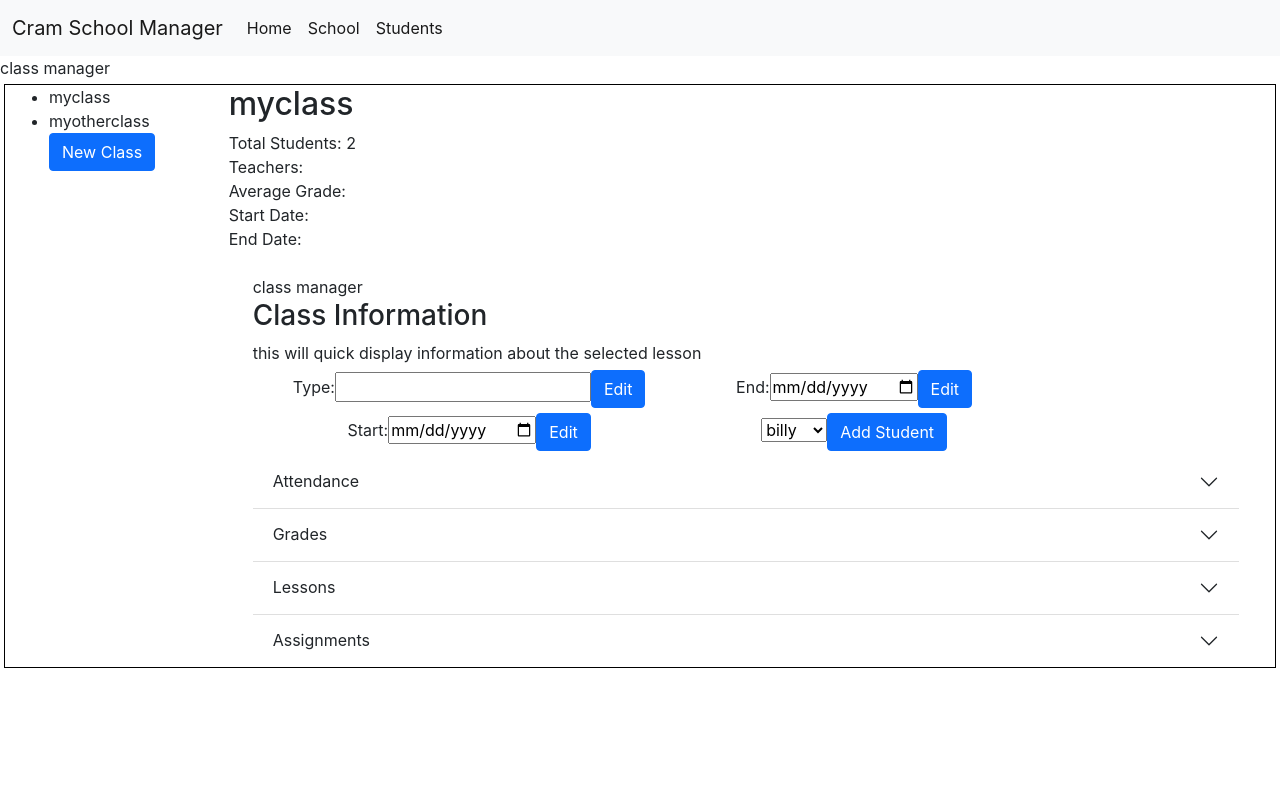
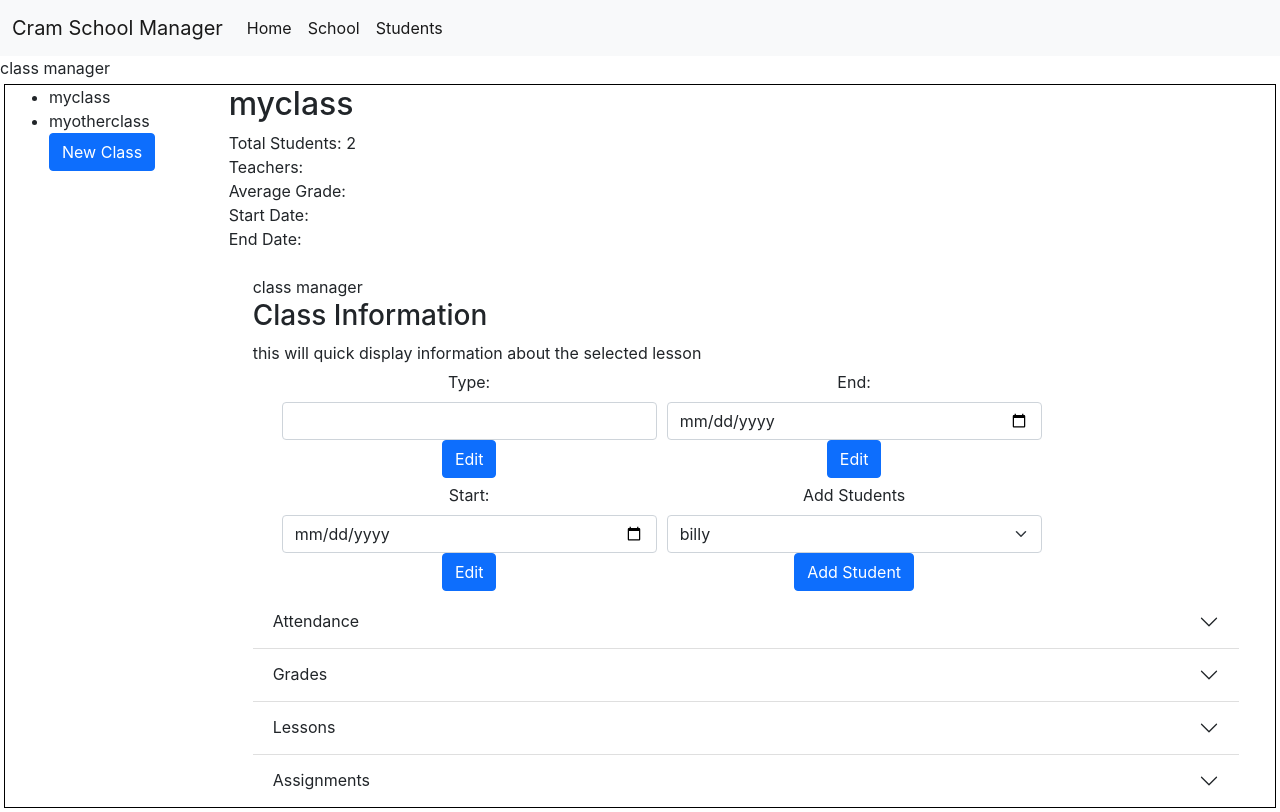
Before and after one commit to CodyGrogan/cramschoolmanager, a React (Create React App) app in the folder client/: page /school in a window 1280 px wide. Built offline with nearby package versions, Linux system fonts and the light colour scheme.

Commit message:
changed styling for class manager forms

```diff
--- a/client/src/components/ClassManager.tsx
+++ b/client/src/components/ClassManager.tsx
@@ -117,15 +117,16 @@ function ClassManager(props: any){
 
                 <div className="inputBox container">
                 <div className="col-sm">
-              <div className="inputDiv"> <label>Type:<input id='classType' type={'text'} placeholder={schoolClass.type}></input></label><button onClick={()=> editPressed('Type')} className="btn btn-primary">Edit</button></div>
-              <div className="inputDiv"> <label>Start:<input id='StartDate' type={'date'} placeholder={schoolClass.type}></input></label><button onClick={()=> editPressed('StartDate')} className="btn btn-primary">Edit</button></div>
+              <div className="inputDiv"> <label className="form-label">Type:</label><input className='form-control' id='classType' type={'text'} placeholder={schoolClass.type}></input><button onClick={()=> editPressed('Type')} className="btn btn-primary">Edit</button></div>
+              <div className="inputDiv"> <label className="form-label">Start:</label><input className='form-control' id='StartDate' type={'date'} placeholder={schoolClass.type}></input><button onClick={()=> editPressed('StartDate')} className="btn btn-primary">Edit</button></div>
               </div>
 
 
               <div className="col-sm">
-              <div className="inputDiv"> <label>End:<input id='EndDate' type={'date'} placeholder={schoolClass.type}></input></label><button onClick={()=> editPressed('EndDate')} className="btn btn-primary">Edit</button></div>
+              <div className="inputDiv"> <label className="form-label">End:</label><input className='form-control' id='EndDate' type={'date'} placeholder={schoolClass.type}></input><button onClick={()=> editPressed('EndDate')} className="btn btn-primary">Edit</button></div>
               <div className="inputDiv">
-                <select id='selectStudent'>
+                <label className="form-label">Add Students</label>
+                <select className="form-select" id='selectStudent'>
                     {optionArr}
 
                 </select>
```
